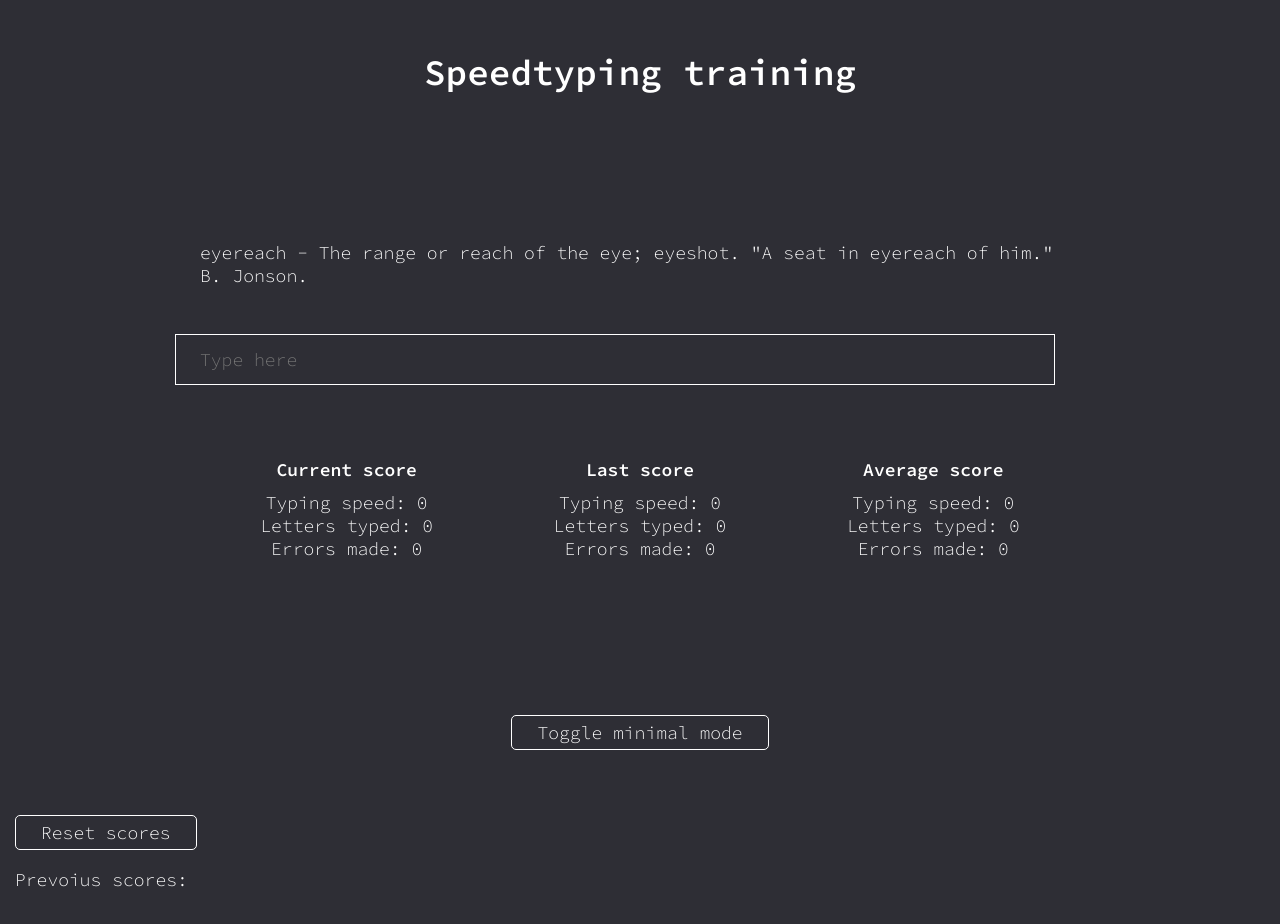
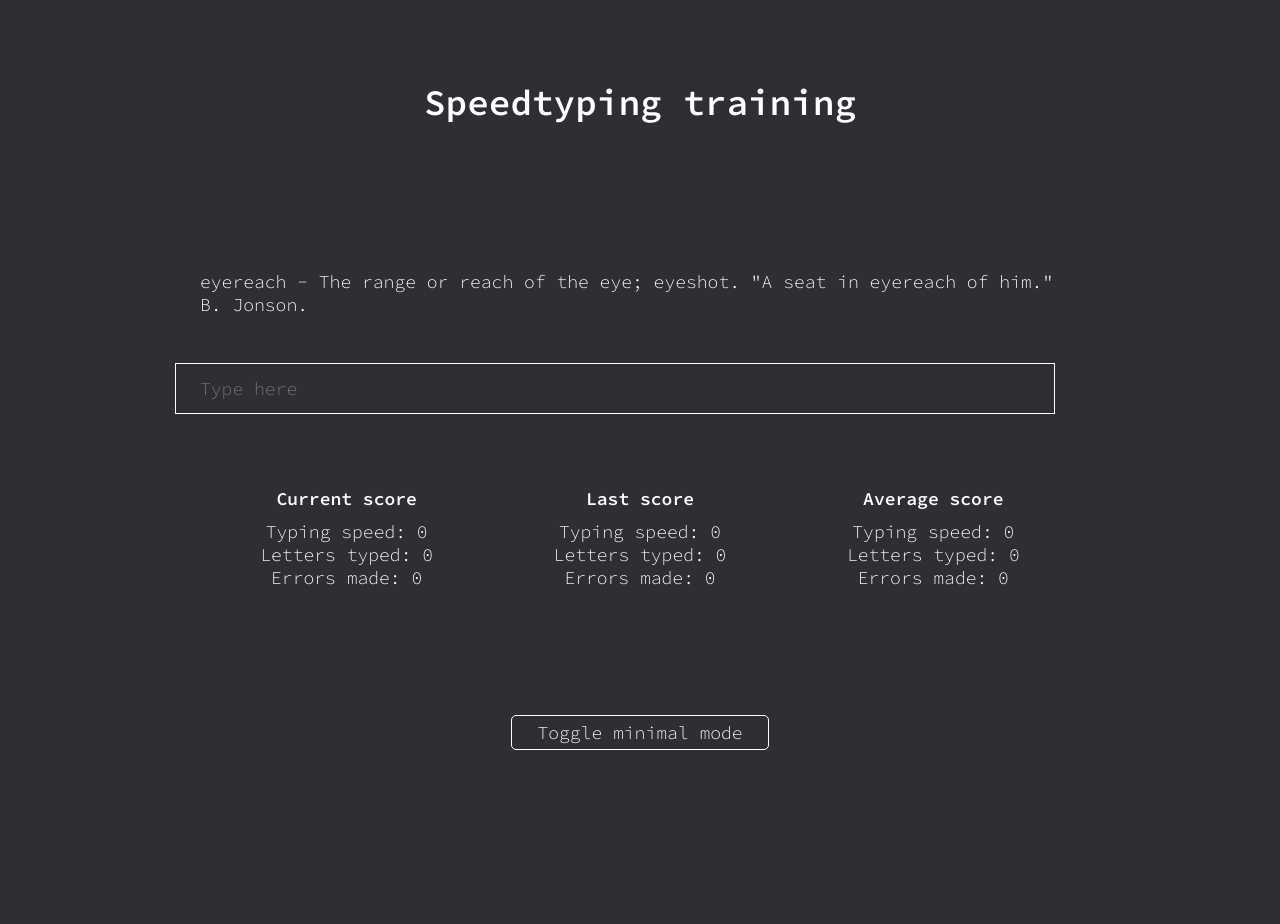
Before and after one commit to qucumbah/speedtyping-trainer, a React app: page / in a window 1280 px wide. After the commit the page ends 800 px from the top, so only its background shows below. Built offline with nearby package versions, Linux system fonts and the light colour scheme.

Commit message:
feat: design prev scores

```diff
--- a/public/style.css
+++ b/public/style.css
@@ -9,6 +9,11 @@ body {
   background-color: #2E2E35;
   color: #fff;
   font-family: 'Source Code Pro', monospace;
+}
+
+h2 {
+  font-size: 2rem;
+  font-weight: bold;
 }
 
 ::selection {
@@ -27,11 +32,6 @@ body {
   flex-direction: column;
   justify-content: space-between;
   align-items: center;
-}
-
-.MainSection .mainTitle {
-  font-size: 2rem;
-  font-weight: bold;
 }
 
 .MainSection .centralSection {
@@ -93,15 +93,41 @@ body {
   margin-top: 50px;
 }
 
+.UsefulScoresSubsection .ScoreView {
+  width: 30%;
+}
+
 .PrevScoresSection {
-  padding: 15px;
+  position: relative;
+  width: 100%;
+  min-height: 100vh;
+  padding: 50px 200px;
+  box-sizing: border-box;
+  display: flex;
+  flex-direction: column;
+  align-items: center;
+}
+
+.PrevScoresSection h2 {
+  margin: 0;
+}
+
+.PrevScoresSection .scoreViewsContainer {
+  display: grid;
+  width: 100%;
+  grid-template-columns: 1fr 1fr 1fr;
+  grid-auto-rows: auto;
+}
+
+.PrevScoresSection .buttons {
+  display: block;
+  margin-top: 30px;
 }
 
 .ScoreView {
   display: inline-block;
   padding: 10px;
   text-align: center;
-  width: 30%;
 }
 
 .ScoreView .title {
--- a/src/components/MainSection.tsx
+++ b/src/components/MainSection.tsx
@@ -108,7 +108,7 @@ function MainSection({
 
   return (
     <div className="MainSection">
-      <div className="mainTitle">Speedtyping training</div>
+      <h2>Speedtyping training</h2>
       <div className="centralSection">
         <p className="definition">{curDefinition}</p>
         <label className={`userInputWrapper ${hasError ? 'hasError' : ''}`}>
--- a/src/components/PrevScoresSection.tsx
+++ b/src/components/PrevScoresSection.tsx
@@ -9,11 +9,19 @@ type PrevScoresSectionProps = {
 };
 
 function PrevScoresSection(props: PrevScoresSectionProps) {
+  if (props.scores.length === 0) {
+    return null;
+  }
+
   return (
     <div className="PrevScoresSection">
-      <input type="button" value="Reset scores" onClick={props.onResetScores} />
-      <p>Prevoius scores:</p>
-      {props.scores.slice().reverse().map((score: Score) => <ScoreView score={score} key={score.id} />)}
+      <h2>Prevoius scores</h2>
+      <div className="scoreViewsContainer">
+        {props.scores.slice().reverse().map((score: Score) => <ScoreView score={score} key={score.id} />)}
+      </div>
+      <div className="buttons">
+        <input type="button" value="Reset scores" onClick={props.onResetScores} />
+      </div>
     </div>
   );
 }
```
